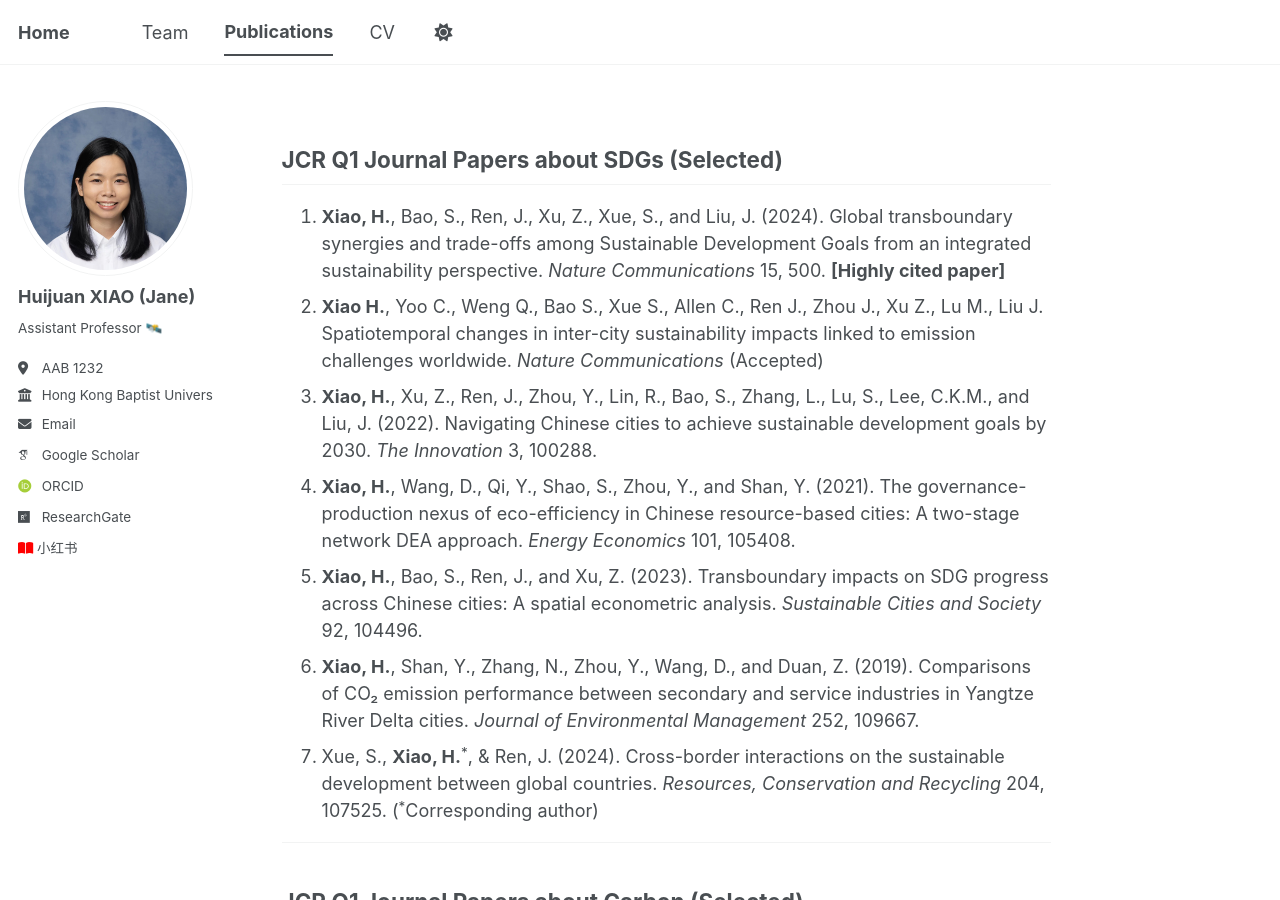
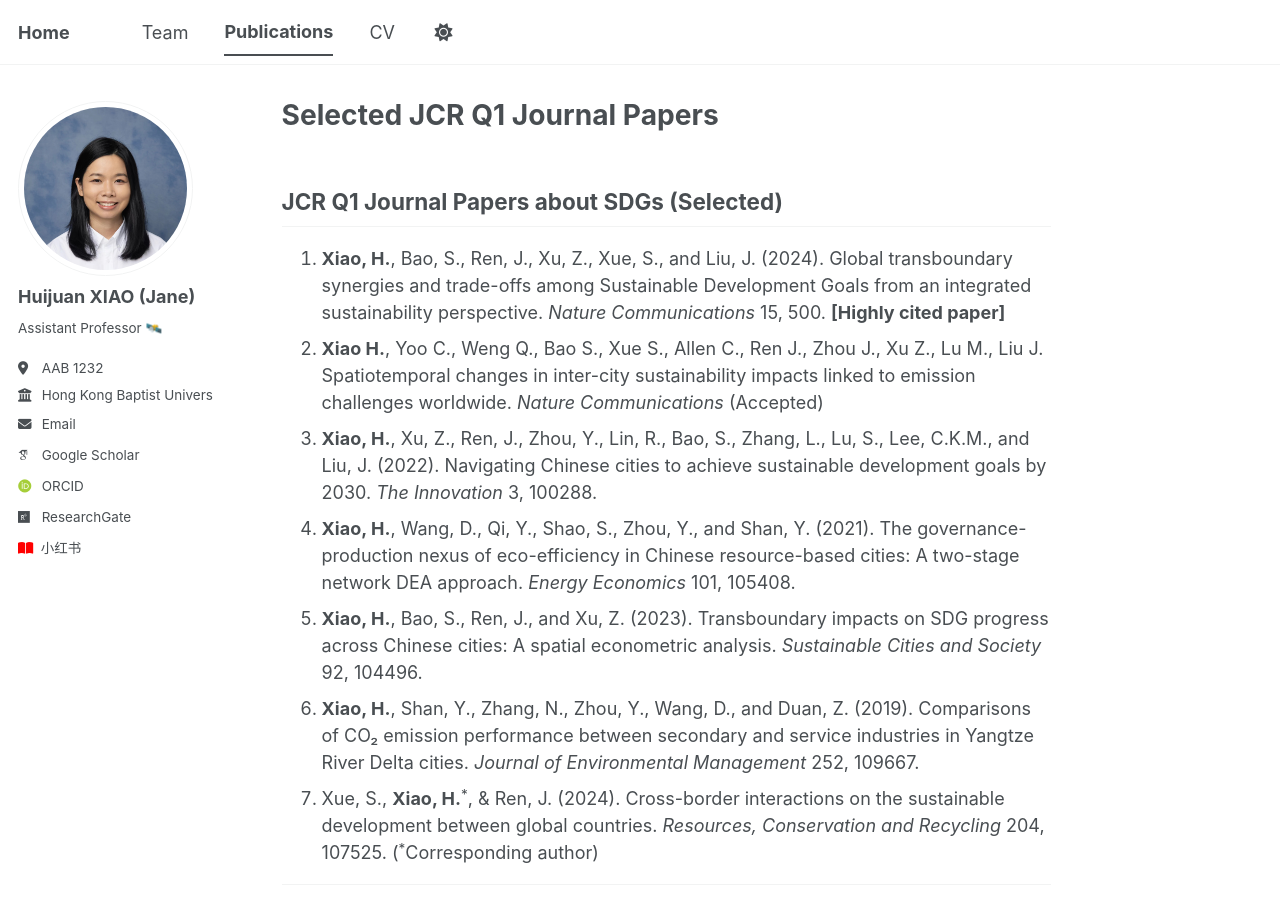
Before and after one commit to HuijuanXIAO/hjxiao.github.io, a Jekyll site: the page built from _pages/publications.html, in a window 1280 px wide and 900 px high. Built offline with Jekyll 4.4.1, drawn with Linux system fonts in a browser that asks for light colours; some web fonts are replaced; a script bundle is joined from its source files by our own code; library files that are not in the unit come from our copies.

```diff
--- a/_includes/author-profile.html
+++ b/_includes/author-profile.html
@@ -100,7 +100,7 @@
       {% if author.xiaohongshu %}
       <li>
           <a href="{{ author.xiaohongshu }}" itemprop="sameAs" rel="nofollow noopener noreferrer">
-              <i class="fa-solid fa-book-open" style="color: red;"></i>  小红书
+              <i class="fa-solid fa-book-open" style="color: red;"></i>&nbsp;&nbsp;小红书
           </a>
       </li>
       {% endif %}
--- a/_pages/publications.html
+++ b/_pages/publications.html
@@ -1,6 +1,6 @@
 ---
 permalink: /publications/
-<!-- title: "Selected JCR Q1 Journal Papers" -->
+title: "Selected JCR Q1 Journal Papers"
 author_profile: true
 ---
 
```
